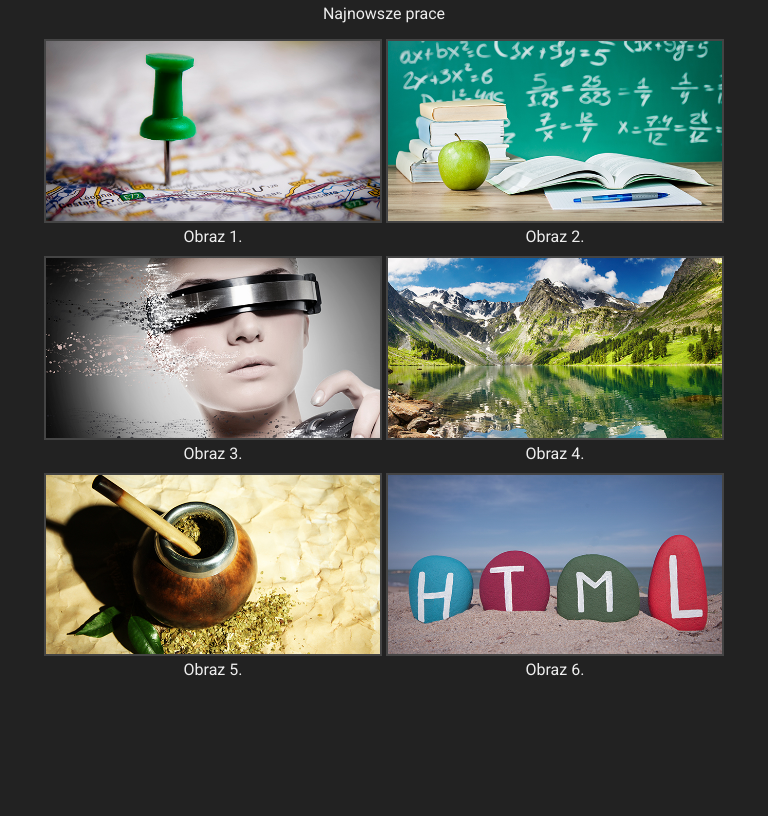
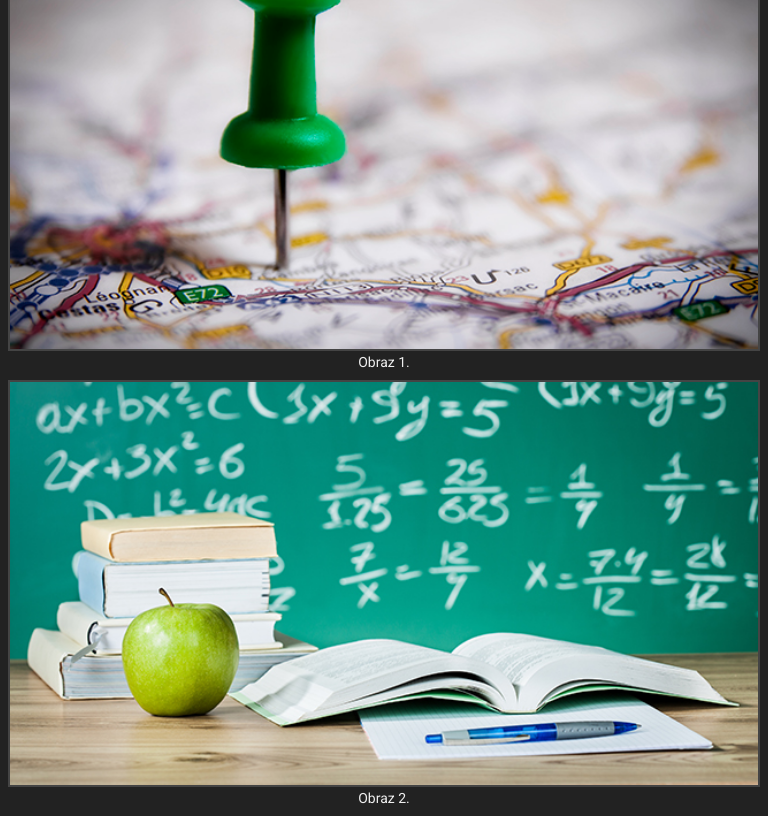
Before and after one commit to szczepaniakmichal/szczepaniakmichal.github.io, a plain HTML site: page warsztaty/css/responsywność/rwd/galeria do poprawy/index.html in a window 768 px wide. Shown: the part 64-880 px from the top of the page. Before the commit the page ends 800 px from the top, so only its background shows below. Drawn offline with Linux system fonts and the light colour scheme.

Commit message:
nowe pliki responsywności z czwartego marca

```diff
--- a/warsztaty/css/responsywność/rwd/galeria do poprawy/css/responsive.css
+++ b/warsztaty/css/responsywność/rwd/galeria do poprawy/css/responsive.css
@@ -1,14 +1,26 @@
 #gallery{
+        width: 80%;
+        font-size: 0px;
+    }
+#gallery div{
+    font-size: 0px;
+}
+#gallery figure{
+    font-size: 14px;
+}
+
+figure{
+    width: 33%;
+}
+@media (min-width:768px) and (max-width:992px){
+    figure{
+        width: 50%;
+    }
+}
+@media (max-width:768px){
+    #gallery{
         width: 100%;
     }
-
-@media  screen (max-width:1200px) and (min-width:481px){
-    figure{
-        width: 49%;
-    }
-}
-
-@media (max-width: 480px){
     figure{
         width: 100%;
     }
--- a/warsztaty/css/responsywność/rwd/galeria do poprawy/index.html
+++ b/warsztaty/css/responsywność/rwd/galeria do poprawy/index.html
@@ -14,6 +14,7 @@
 			<h2>Moja galeria</h2>
 			<p>Najnowsze prace</p>
 		</header>
+		<div>
 		<figure>
 			<img src="img/image1.jpg" alt="image 1">
 			<figcaption>Obraz 1.</figcaption>
@@ -38,6 +39,7 @@
 			<img src="img/image6.jpg" alt="image 6">
 			<figcaption>Obraz 6.</figcaption>
 		</figure>
+        </div>
 	</section>
 </body>
 </html>
```
